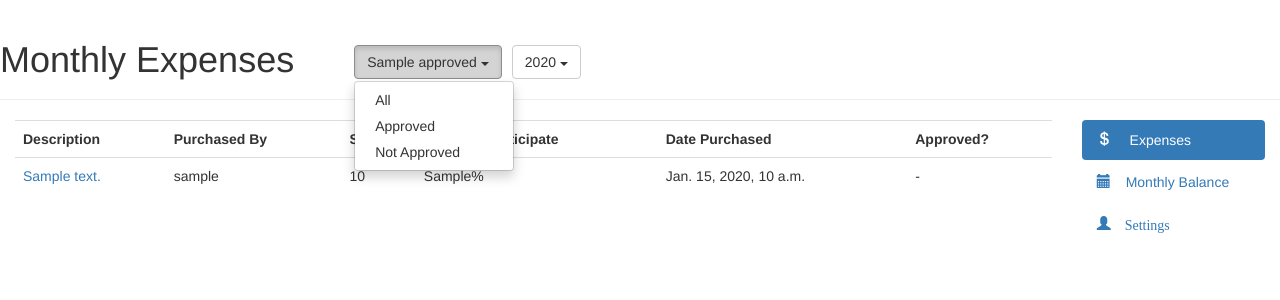
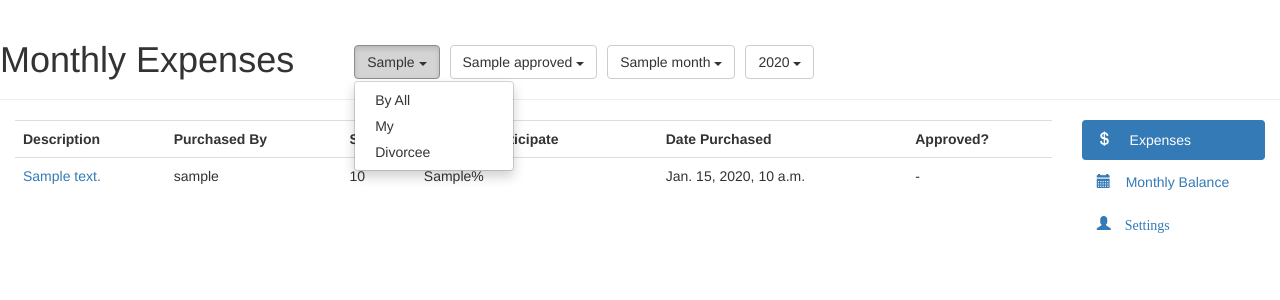
Before and after one commit to dipesh88/django-website, a Django app: template templates/expenses/expenses_month.html in a window 1280 px wide, after a click that opens the changed part. Shown: the part 52-352 px from the top of the page. Run offline with Django 3.2, Linux system fonts and the light colour scheme; the template is opened without the code that fills it: most values are stand-ins (such as "Sample title", 1, 10 or a date in 2020); some libraries are stand-ins or nearby versions.

Commit message:
filter expenses month by user, month

```diff
--- a/django_add/templates/templatetags/global_tags.py
+++ b/django_add/templates/templatetags/global_tags.py
@@ -6,7 +6,7 @@ register = template.Library()
 def intmonth(value):
 
     try:
-        return ["Jan","Feb","Mar","Apr","May","Jun","Jul","Aug","Sep","Oct","Nov","Dec"][value-1]
+        return ["Jan","Feb","Mar","Apr","May","Jun","Jul","Aug","Sep","Oct","Nov","Dec"][int(value)-1]
     except:
         return value
 
--- a/templates/elements/dropdown_select_approved_expenses.html
+++ b/templates/elements/dropdown_select_approved_expenses.html
@@ -3,8 +3,8 @@
           {{ approved }}   <span class="caret"></span>
        </button>
        <ul class="dropdown-menu">
-               <li><a href="{{ request.path }}?approved=all">All </a></li>
-               <li><a href="{{ request.path }}?approved=yes">Approved </a></li>
-               <li><a href="{{ request.path }}?approved=no">Not Approved </a></li>
+               <li><a href="{{ request.path }}?approved=all&&{{ by_url_args }}">All </a></li>
+               <li><a href="{{ request.path }}?approved=yes&&{{ by_url_args }}">Approved </a></li>
+               <li><a href="{{ request.path }}?approved=no&&{{ by_url_args }}">Not Approved </a></li>
        </ul>
 </div>
--- /dev/null
+++ b/templates/elements/dropdown_select_month_expenses.html
@@ -0,0 +1,14 @@
+{% load global_tags %}
+<div class="btn-group">
+        <button type="button" class="btn btn-default dropdown-toggle" data-toggle="dropdown" aria-haspopup="true" aria-expanded="false">
+            {{ month|intmonth }}  <span class="caret"></span>
+        </button>
+        <ul class="dropdown-menu">
+            {% for m in select_months %}
+                <li>
+                       <a href="{% url "expenses:monthly_all" year m%}?{{ approved_url_args }}&&{{ by_url_args }}">
+                    {{ m|intmonth }} </a>
+                </li>
+            {% endfor %}
+        </ul>
+</div>
--- /dev/null
+++ b/templates/elements/dropdown_select_owner_expenses.html
@@ -0,0 +1,10 @@
+<div class="btn-group">
+       <button type="button" class="btn btn-default dropdown-toggle" data-toggle="dropdown" aria-haspopup="true" aria-expanded="false">
+          {{ by }}   <span class="caret"></span>
+       </button>
+       <ul class="dropdown-menu">
+               <li><a href="{{ request.path }}?by=all&&{{ approved_url_args }}">By All</a></li>
+               <li><a href="{{ request.path }}?by=my&&{{ approved_url_args }}"> My </a></li>
+               <li><a href="{{ request.path }}?by=divorcee&&{{ approved_url_args }}"> Divorcee </a></li>
+       </ul>
+</div>
--- a/templates/elements/dropdown_select_year_expenses.html
+++ b/templates/elements/dropdown_select_year_expenses.html
@@ -5,11 +5,7 @@
         <ul class="dropdown-menu">
             {% for y in select_years %}
                 <li>
-                    {% if request.GET.approved %}
-                        <a href="{% url "expenses:monthly_all" y month %}?approved={{ request.GET.approved }}">
-                    {% else %}
-                        <a href="{% url "expenses:monthly_all" y month %}">
-                    {% endif %}
+                        <a href="{% url "expenses:monthly_all" y month %}?{{ approved_url_args }}&&{{ by_url_args }}">
                     {{ y }} </a>
                 </li>
             {% endfor %}
--- a/templates/expenses/expenses_month.html
+++ b/templates/expenses/expenses_month.html
@@ -7,7 +7,9 @@
 
 {% block page_nav %}
 
+    {% include "elements/dropdown_select_owner_expenses.html" %}
     {% include "elements/dropdown_select_approved_expenses.html" %}
+    {% include "elements/dropdown_select_month_expenses.html" %}
     {% include "elements/dropdown_select_year_expenses.html" %}
 
 {% endblock page_nav %}
```
Also changed, not shown: apps/expenses/views.py (+15 -0 lines).
